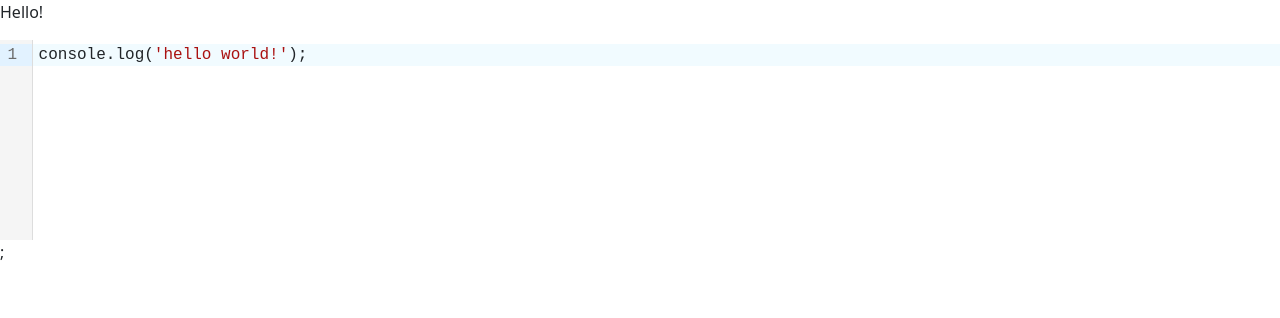
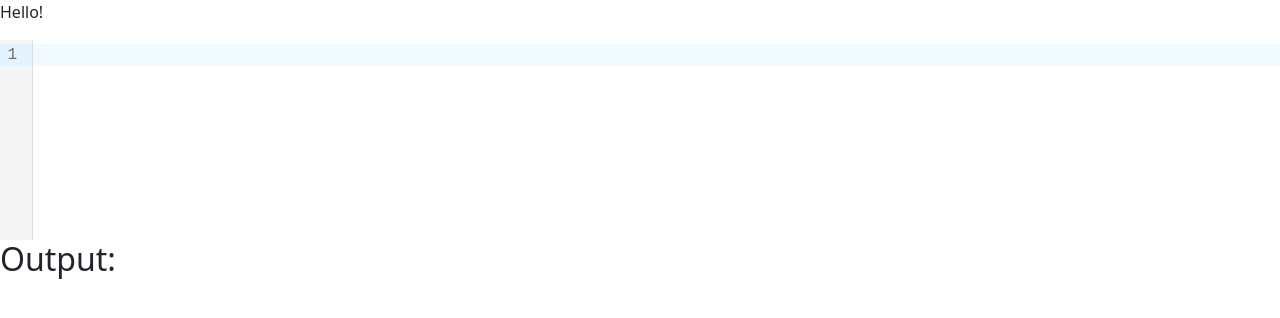
Before and after one commit to christyl1992/Group-8-Code-Craft, a React (Vite) app: page /#/html in a window 1280 px wide. Before the commit this address led to /. Shown: the top 318 px of the page. Built offline with nearby package versions, Linux system fonts and the light colour scheme.

Commit message:
code snnippet JS introduced by user is executed and gives an output

```diff
--- a/package.json
+++ b/package.json
@@ -15,7 +15,8 @@
         "@uiw/react-codemirror": "^4.21.24",
         "bootstrap": "^5.3.3",
         "react": "^18.2.0",
-    "react-dom": "^18.2.0"
+        "react-dom": "^18.2.0",
+        "react-router-dom": "^6.22.3"
     },
     "devDependencies": {
         "@types/react": "^18.2.15",
@@ -25,6 +26,7 @@
         "eslint-plugin-react": "^7.32.2",
         "eslint-plugin-react-hooks": "^4.6.0",
         "eslint-plugin-react-refresh": "^0.4.3",
+        "gh-pages": "^6.1.1",
         "vite": "^4.4.5"
     }
 }
--- a/src/App.jsx
+++ b/src/App.jsx
@@ -1,7 +1,25 @@
-import CodeSection from './components/CodeSection/CodeSection'
+import React from 'react';
+import CodeSection from './components/CodeSection/CodeSection';
+
+// import ParentComponent from './components/CodeSection/CodeSection';
+
 function App() {
+  const someCode = '// This is a code snippet'; // Replace with actual code
 
-  return <CodeSection/>
+  return (
+    <div>
+      <CodeSection /> {/* Render CodeSection component */}
+
+    </div>
+  );
 }
 
-export default App
+export default App;
+
+// import CodeSection from './components/CodeSection/CodeSection'
+// function App() {
+
+//   return <CodeSection/>
+// }
+
+// export default App
--- a/src/components/CodeSection/CodeSection.jsx
+++ b/src/components/CodeSection/CodeSection.jsx
@@ -1,21 +1,198 @@
-import { useState, useCallback } from "react";
+import React, { useState, useCallback, useEffect } from "react";
 import CodeMirror from '@uiw/react-codemirror';
 import { javascript } from '@codemirror/lang-javascript';
 
+function CodeEditor({ value, onChange }) {
+  return (
+    <>
+      <p>Hello!</p>
+      <CodeMirror value={value} height="200px" extensions={[javascript({ jsx: true })]} onChange={onChange} />
+    </>
+  );
+}
+
+function CodeSnippetOutput({ code }) {
+  const [output, setOutput] = useState("");
+
+  useEffect(() => {
+    const originalLog = console.log;
+    console.log = (...args) => {
+      setOutput(args.join(" "));
+      originalLog(...args);
+    };
+
+    try {
+      eval(code);
+    } catch (error) {
+      setOutput(error.toString());
+    }
+
+    console.log = originalLog;
+  }, [code]);
+
+  return (
+    <>
+      <h2>Output:</h2>
+      <pre>{output}</pre>
+    </>
+  );
+}
 
 function CodeSection() {
-  const [value, setValue] = useState("console.log('hello world!');");
+  const [value, setValue] = useState("");
   const onChange = useCallback((val, viewUpdate) => {
     console.log('val:', val);
     setValue(val);
   }, []);
+
   return (
-  <>
-  <p>Hello!</p>
-  <CodeMirror value={value} height="200px" extensions={[javascript({ jsx: true })]} onChange={onChange} />;
-  </>
-  )
-
+    <>
+      <CodeEditor value={value} onChange={onChange} />
+      <CodeSnippetOutput code={value} />
+    </>
+  );
 }
 
- export default CodeSection
+export default CodeSection;
+
+
+// import React, { useState, useCallback, useEffect } from "react";
+// import CodeMirror from '@uiw/react-codemirror';
+// import { javascript } from '@codemirror/lang-javascript';
+
+// function CodeEditor({ value, onChange }) {
+//   return (
+//     <>
+//       <p>Hello!</p>
+//       <h1>Code Editor</h1>
+//       <p>Type your JavaScript code in the editor below:</p>
+//       <CodeMirror value={value} height="200px" extensions={[javascript({ jsx: true })]} onChange={onChange} />
+//     </>
+//   );
+// }
+
+// function CodeSnippetOutput({ code }) {
+//   const [output, setOutput] = useState("");
+
+//   useEffect(() => {
+//     const originalLog = console.log;
+//     console.log = (...args) => {
+//       setOutput(args.join(" "));
+//       originalLog(...args);
+//     };
+
+//     try {
+//       eval(code);
+//     } catch (error) {
+//       setOutput(error.toString());
+//     }
+
+//     console.log = originalLog;
+//   }, [code]);
+
+//   return (
+//     <>
+//       <h2>Output:</h2>
+//       <pre>{output}</pre>
+//     </>
+//   );
+// }
+
+// function CodeSection() {
+//   const [value, setValue] = useState("");
+//   const onChange = useCallback((val, viewUpdate) => {
+//     console.log('val:', val);
+//     setValue(val);
+//   }, []);
+
+//   return (
+//     <>
+//       <CodeEditor value={value} onChange={onChange} />
+//       <CodeSnippetOutput code={value} />
+//     </>
+//   );
+// }
+
+// export default CodeSection;
+
+
+// // import { useState, useCallback } from "react";
+// // import CodeMirror from '@uiw/react-codemirror';
+// // import { javascript } from '@codemirror/lang-javascript';
+
+
+// // // function CodeSection() {
+// // //   const [value, setValue] = useState("console.log('hello world!');");
+// // //   const onChange = useCallback((val, viewUpdate) => {
+// // //     console.log('val:', val);
+// // //     setValue(val);
+// // //   }, []);
+// // //   return (
+// // //   <>
+// // //   <p>Hello!</p>
+// // //   <CodeMirror value={value} height="200px" extensions={[javascript({ jsx: true })]} onChange={onChange} />;
+// // //   </>
+// // //   )
+
+// // // }
+
+// // //  export default CodeSection
+// // function CodeSection({ value, onChange }) {
+// //   return (
+// //     <>
+// //       <p>Hello!</p>
+// //       <CodeMirror value={value} height="200px" extensions={[javascript({ jsx: true })]} onChange={onChange} />
+// //     </>
+// //   );
+// // }
+
+// // function CodeSnippetOutput({ code }) {
+// // //   return (
+// // //     <CodeMirror value={code} height="100px" />
+// // //   );
+// // // }
+
+// // // function ParentComponent() {
+// // //   const [value, setValue] = useState("console.log('hello world!');");
+// // //   const onChange = useCallback((val, viewUpdate) => {
+// // //     console.log('val:', val);
+// // //     setValue(val);
+// // //   }, []);
+
+// // //   return (
+// // //     <>
+// // //       <CodeSection value={value} onChange={onChange} />
+// // //       <CodeSnippetOutput code={value} />
+// // //     </>
+// // //   );
+// // // }
+// // let output;
+// //   try {
+// //     output = eval(code);
+// //   } catch (error) {
+// //     output = error.toString();
+// //   }
+// //   return (
+// //     <>
+// //       <h2>Output:</h2>
+// //       <pre>{output}</pre>
+// //     </>
+// //   );
+// // }
+
+// // function ParentComponent() {
+// //   const [value, setValue] = useState("");
+// //   const onChange = useCallback((val, viewUpdate) => {
+// //     console.log('val:', val);
+// //     setValue(val);
+// //   }, []);
+
+// //   return (
+// //     <>
+// //       <CodeSection value={value} onChange={onChange} />
+// //       <CodeSnippetOutput code={value} />
+// //     </>
+// //   );
+// // }
+
+// // export default ParentComponent;
```
Also changed, not shown: 1 other file (tests, documents, lock files or other folders). Lines whose indentation alone changed are shown as unchanged.
